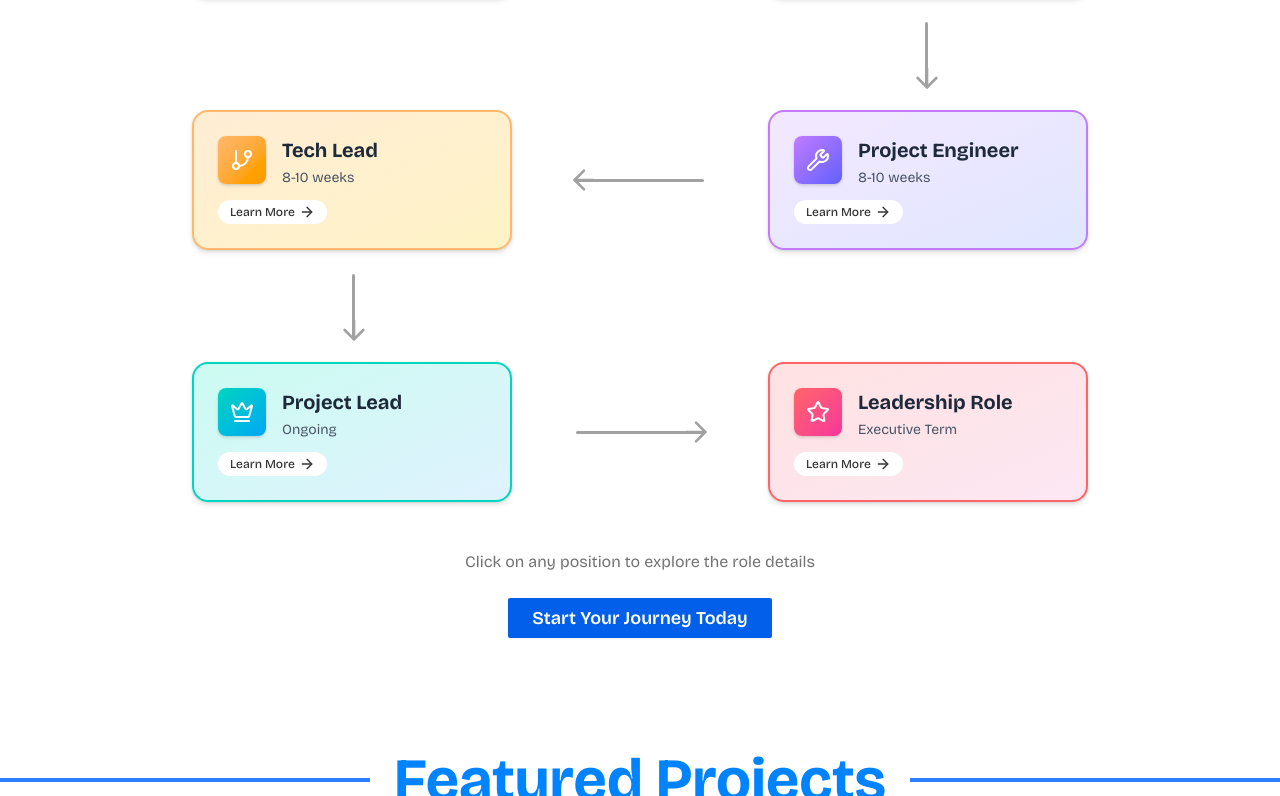
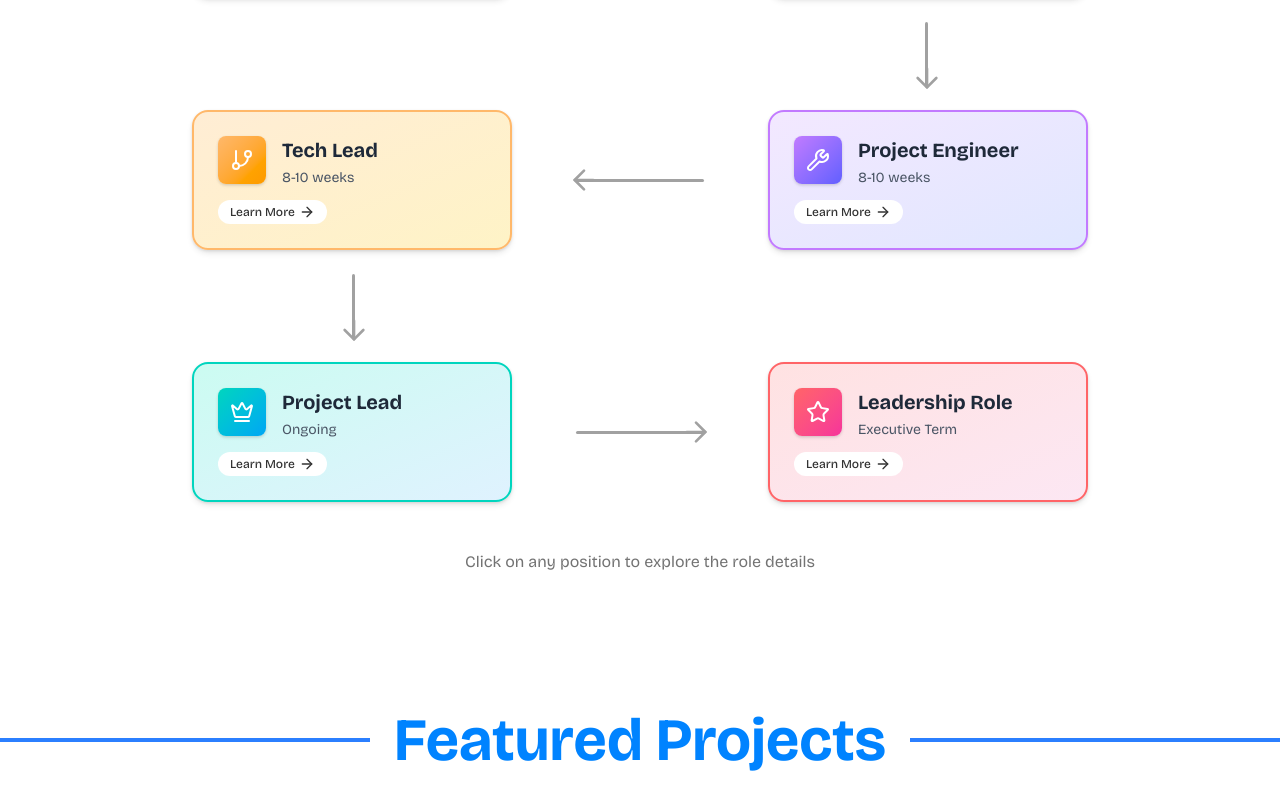
Before and after one commit to ADC-Website-S25/adc-website, a Next.js app: page / in a window 1280 px wide. Shown: the part 2004-2800 px from the top of the page. Built offline with nearby package versions, Linux system fonts and the light colour scheme.

Commit message:
feat: disable apply, internal, and hacks links

```diff
--- a/src/data/links-and-feature-flags.ts
+++ b/src/data/links-and-feature-flags.ts
@@ -1,8 +1,8 @@
-export const showApplicationLink = true;
+export const showApplicationLink = false;
 export const applicationLink = "https://apply.appdevclub.com/" //TODO: ADD REAL APPLY LINK
 
-export const showInternalLink = true;
+export const showInternalLink = false;
 export const internalLink = "https://corp.appdevclub.com/"
 
-export const showHackathonLink = true;
+export const showHackathonLink = false;
 export const hackathonLink = "https://hackathon.appdevclub.com/" //TODO: ADD REAL HACKATHON LINK
```
